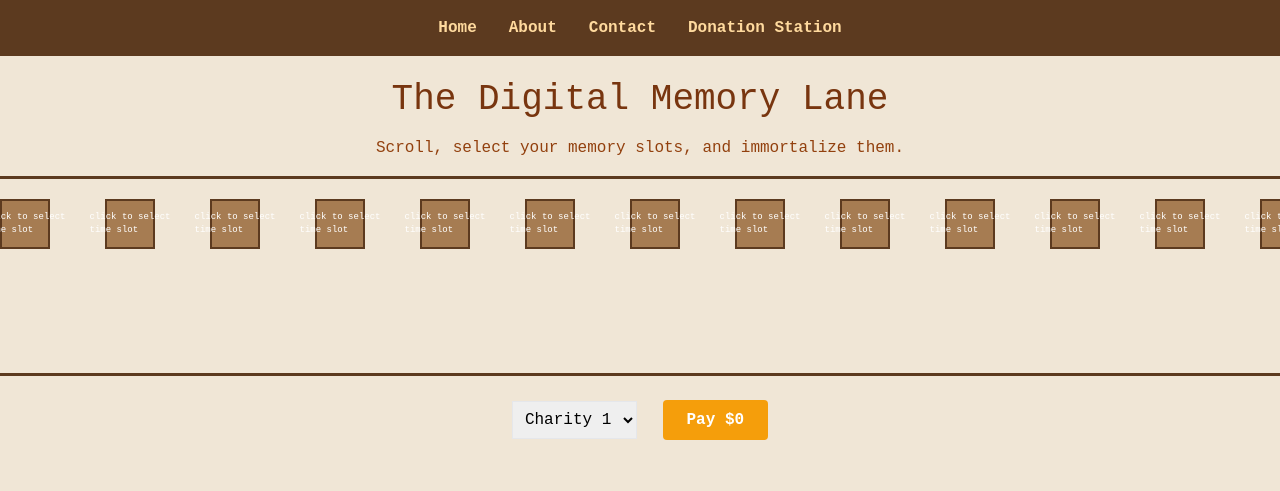
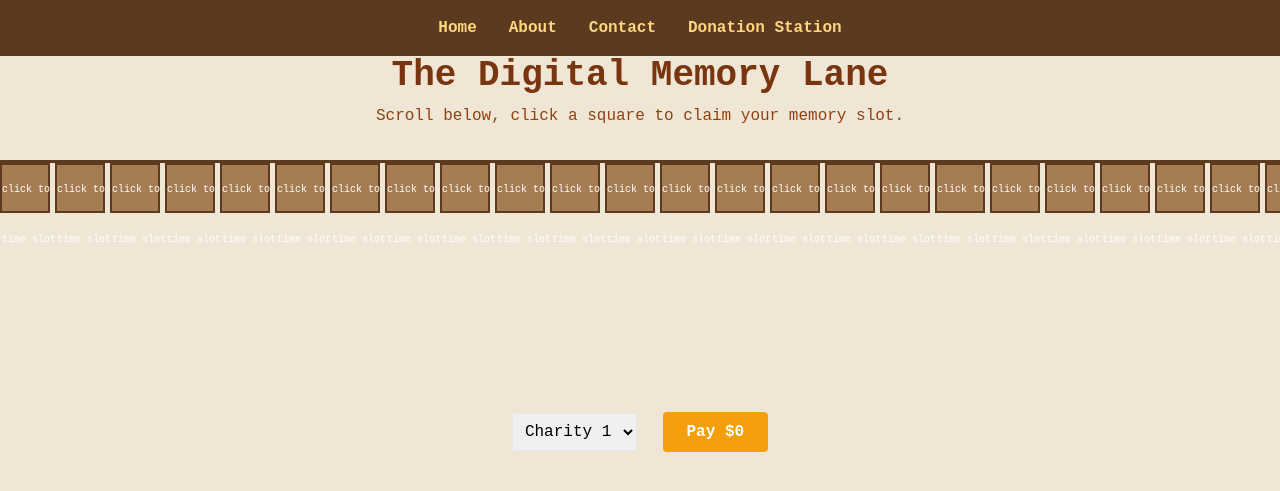
Before and after one commit to 5paresomechange55/TheDigitalMemoryLane, a Flask app: page / in a window 1280 px wide. Shown: the top 491 px of the page. Run offline with Flask 3, Linux system fonts and the light colour scheme; data that the repository does not hold is empty; some libraries are stand-ins or nearby versions.

Commit message:
Update index.html

```diff
--- a/templates/index.html
+++ b/templates/index.html
@@ -4,43 +4,64 @@
   <meta charset="UTF-8"/>
   <meta name="viewport" content="width=device-width, initial-scale=1.0"/>
   <title>The Digital Memory Lane</title>
-  <link href="https://cdn.jsdelivr.net/npm/tailwindcss@2.2.19/dist/tailwind.min.css" rel="stylesheet"/>
+  <link href="https://cdn.jsdelivr.net/npm/tailwindcss@2.2.19/dist/tailwind.min.css" rel="stylesheet">
   <style>
-    body { background: #f0e6d6; font-family: 'Courier New', monospace; }
+    body {
+      background: #f0e6d6;
+      font-family: 'Courier New', monospace;
+    }
+    nav ul {
+      background: #5c3a1f;
+    }
+    nav a {
+      color: #ffd580;
+    }
+    .timeline-wrapper {
+      overflow-x: scroll;
+      white-space: nowrap;
+      height: 220px;
+      position: relative;
+      border-top: 3px solid #5c3a1f;
+      margin: 2rem 0;
+    }
+    .slot-container {
+      position: relative;
+      height: 100%;
+    }
     .slot {
-      width: 50px; height: 50px;
+      width: 50px;
+      height: 50px;
       background: #a67c52;
       border: 2px solid #5c3a1f;
-      display: inline-flex;
-      align-items: center; justify-content: center;
-      color: #fff;
-      font-size: 9px;
-      position: relative;
+      color: white;
+      font-size: 10px;
+      text-align: center;
+      line-height: 50px;
+      position: absolute;
       cursor: pointer;
       transition: background-color 0.2s, transform 0.2s;
     }
-    .slot:hover { background: #b68b5f; transform: scale(1.05); }
-    .slot.selected { background: #ffda9e; }
+    .slot:hover {
+      background: #b68b5f;
+      transform: scale(1.1);
+    }
+    .slot.selected {
+      background: #ffebcd;
+      color: #5c3a1f;
+    }
     .slot.claimed {
       background: transparent;
       border: 1px solid #888;
-      pointer-events: none;
+      cursor: default;
     }
     .slot.claimed img {
+      width: 100%;
+      height: 100%;
       object-fit: cover;
-      width: 100%; height: 100%;
     }
-    .timeline-wrapper {
-      overflow-x: scroll; white-space: nowrap;
-      border-top: 3px solid #5c3a1f; border-bottom: 3px solid #5c3a1f;
-      height: 200px; padding: 20px 0;
-    }
-    .slot-container { width: 5000px; position: relative; }
-    nav ul { background: #5c3a1f; color: #fff; }
-    nav a { color: #ffda9e; }
   </style>
 </head>
-<body>
+<body class="text-center">
   <nav>
     <ul class="flex justify-center space-x-8 font-bold py-4">
       <li><a href="/">Home</a></li>
@@ -50,14 +71,14 @@
     </ul>
   </nav>
 
-  <h1 class="text-4xl text-center mt-6 mb-4 text-yellow-900">The Digital Memory Lane</h1>
-  <p class="text-center mb-4 text-yellow-800">Scroll, select your memory slots, and immortalize them.</p>
+  <h1 class="text-4xl font-bold text-yellow-900">The Digital Memory Lane</h1>
+  <p class="mt-2 text-yellow-800">Scroll below, click a square to claim your memory slot.</p>
 
-  <div class="timeline-wrapper mx-auto">
+  <div class="timeline-wrapper">
     <div id="slotContainer" class="slot-container"></div>
   </div>
 
-  <div class="my-6 text-center">
+  <div class="mb-4">
     <select id="charity" class="border p-2 mr-4">
       <option value="charity1">Charity 1</option>
       <option value="charity2">Charity 2</option>
@@ -69,7 +90,7 @@
     </button>
   </div>
 
-  <script src="https://js.stripe.com/v3/"></script>
+  <script src="https://js.stripe.com/v3"></script>
   <script src="timeline.js"></script>
 </body>
 </html>
```
